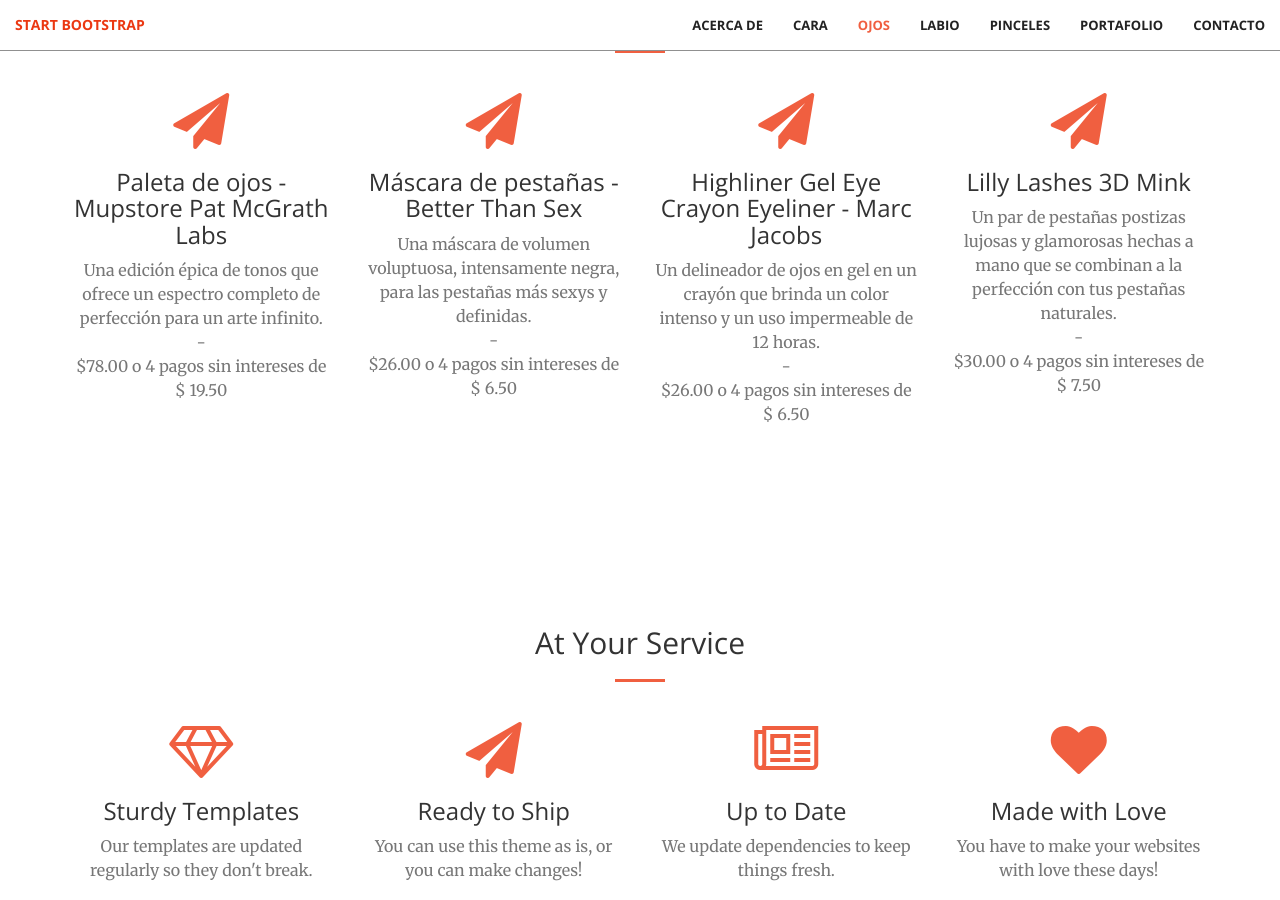
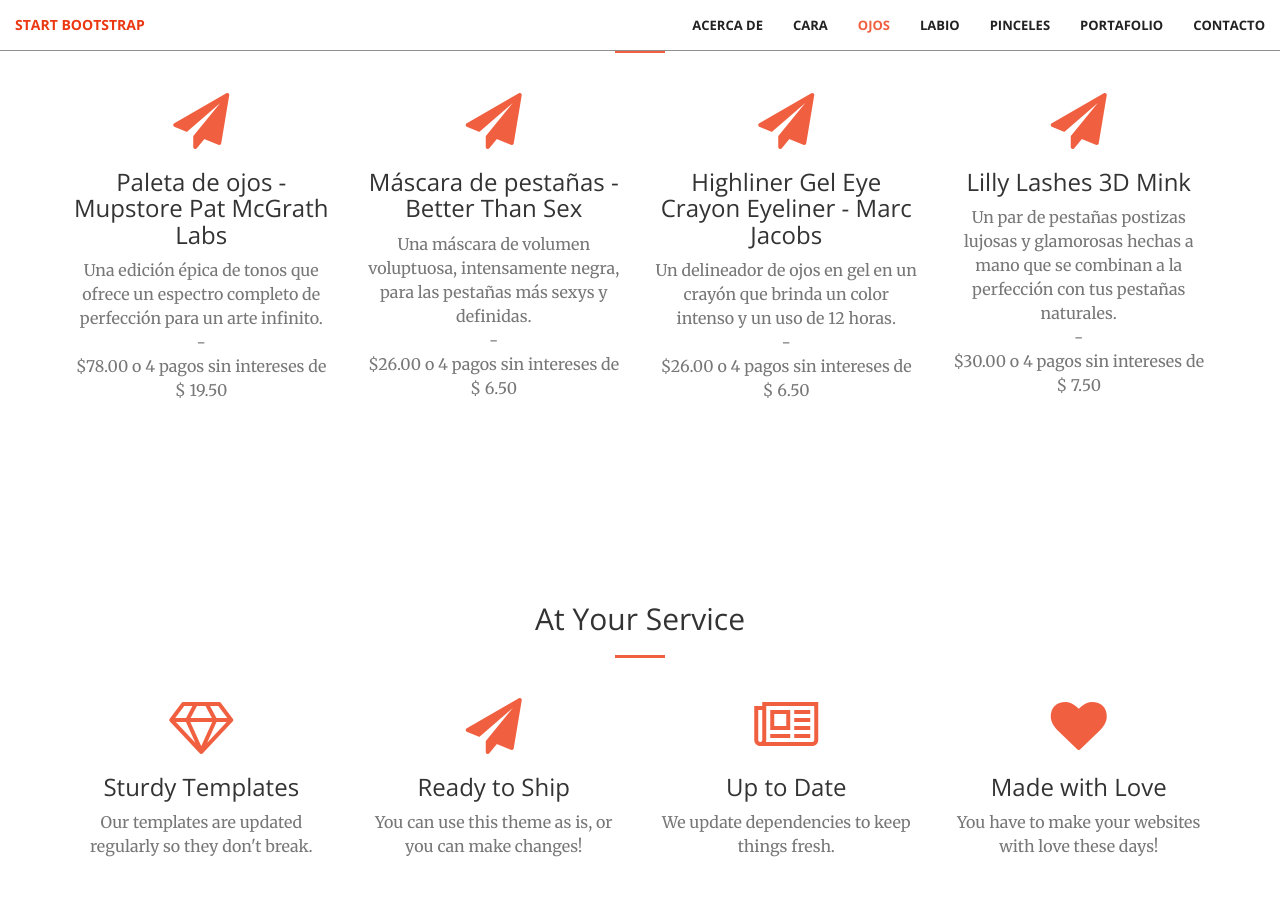
Before and after one commit to KatherineMerchanS/KatherineMerchanS.github.io, a Jekyll site: the page built from index.html, in a window 1280 px wide and 900 px high, scrolled down 2086 px. Built offline with Jekyll 4.4.1, drawn with Linux system fonts in a browser that asks for light colours.

Commit message:
Update ojos.html

```diff
--- a/_includes/ojos.html
+++ b/_includes/ojos.html
@@ -32,7 +32,7 @@
                 <div class="service-box">
                     <i class="fa fa-4x fa-paper-plane wow bounceIn text-primary" data-wow-delay=".1s"></i>
                     <h3>Highliner Gel Eye Crayon Eyeliner - Marc Jacobs</h3>
-                    <p class="text-muted">Un delineador de ojos en gel en un crayón que brinda un color intenso y un uso impermeable de 12 horas.</p>
+                    <p class="text-muted">Un delineador de ojos en gel en un crayón que brinda un color intenso y un uso de 12 horas.</p>
                     <p class="text-muted">-</p>
                     <p class="text-muted">$26.00 o 4 pagos sin intereses de $ 6.50</p>
                 </div>
```
